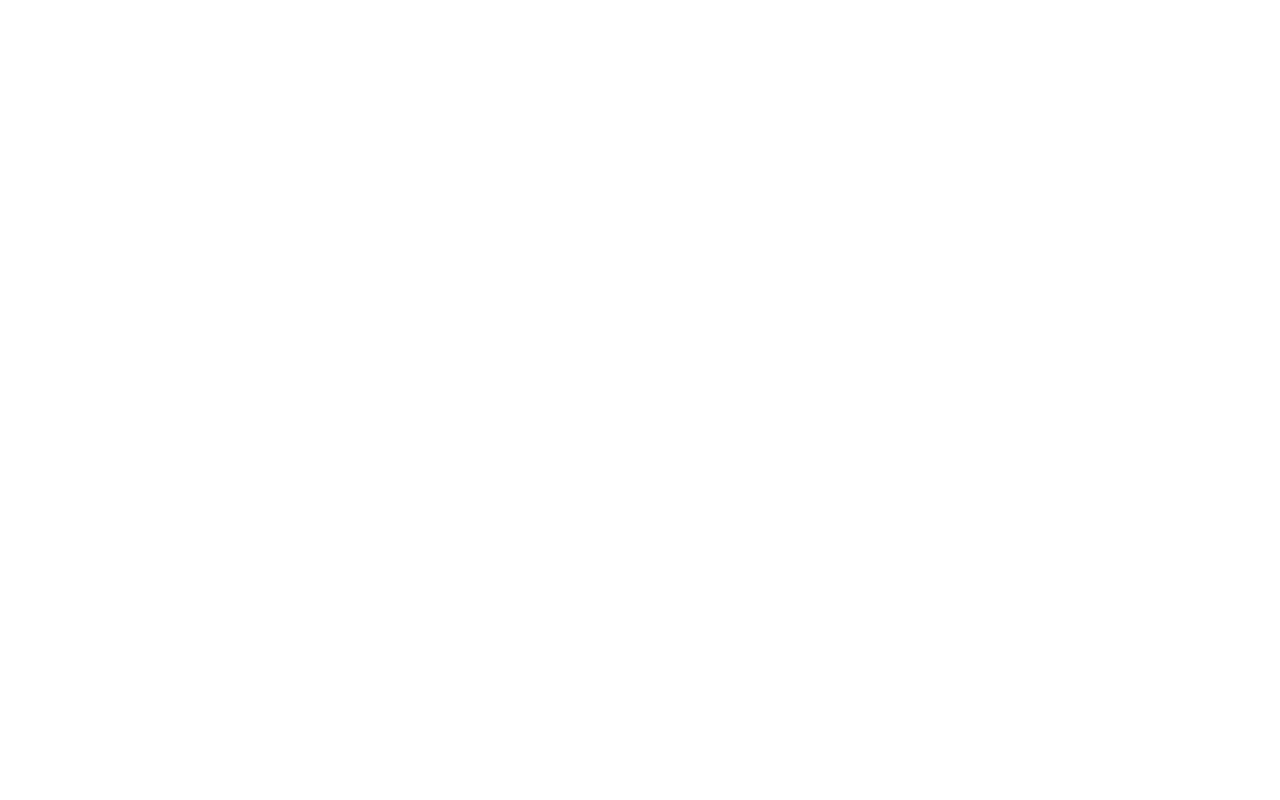
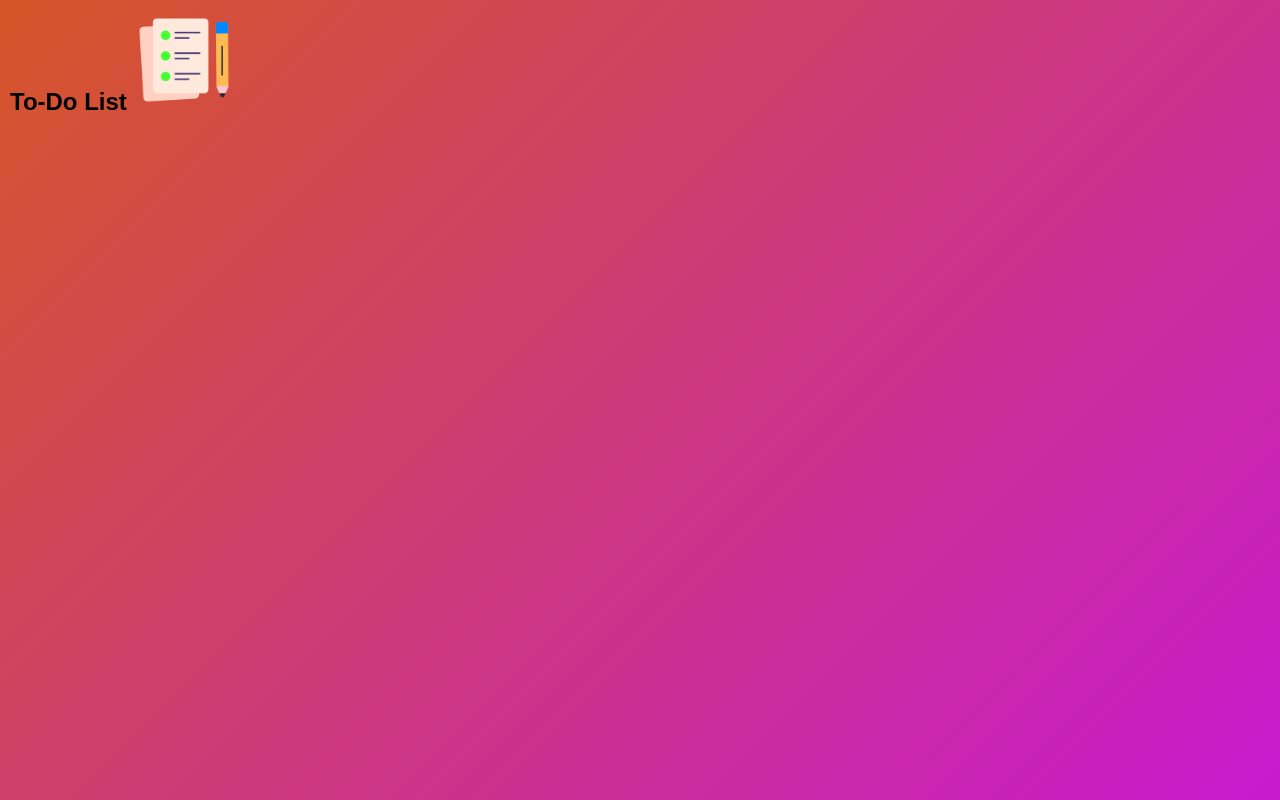
Before and after one commit to ayesha-quazi/To-Do-List-App, a plain HTML site: page index.html in a window 1280 px wide. Drawn offline with Linux system fonts and the light colour scheme.

Commit message:
HTML file

```diff
--- a/index.html
+++ b/index.html
@@ -7,7 +7,11 @@
     <link rel="stylesheet" href="style.css">
 </head>
 <body>
-
+    <div class="container">
+        <div class="todo-app">
+            <h2>To-Do List <img src="/images/icon.png" ></h2>
+        </div>
+    </div>
 
     <script src="app.js"></script>
 </body>
```
